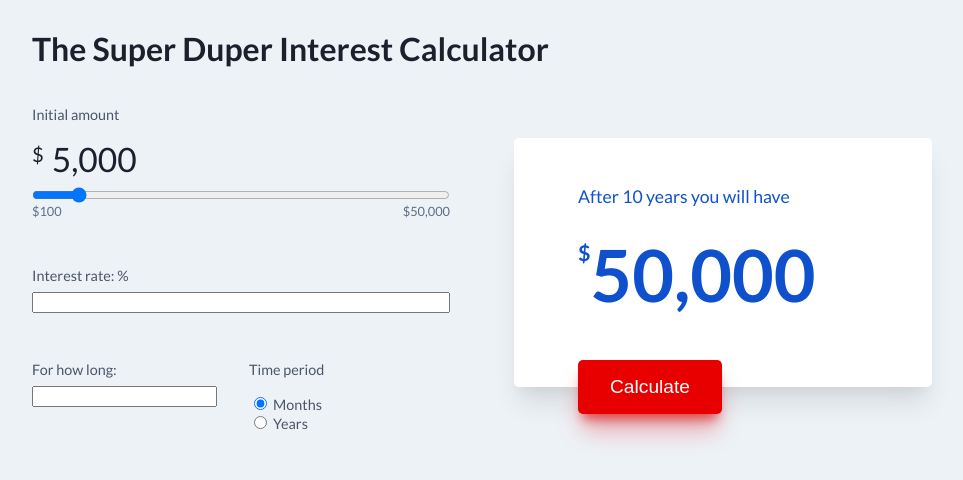
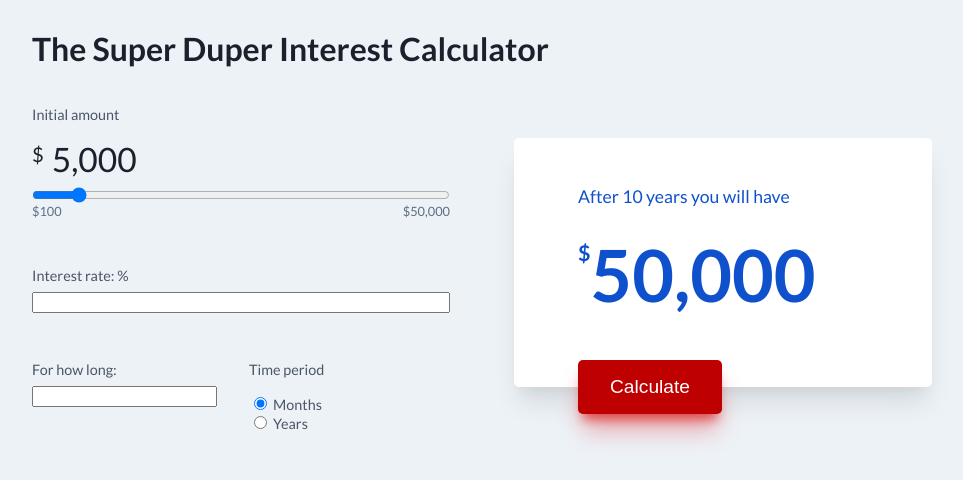
Before and after one commit to chris-tse/interest-loan-demo, a plain HTML site: page index.html in a window 1280 px wide. In both pictures the pointer is over the button "Calculate". Shown: the whole page, without its empty margins (158-1121 px from the left). Drawn offline with Linux system fonts and the light colour scheme.

Commit message:
Add hover and pointer effects to button

```diff
--- a/css/styles.css
+++ b/css/styles.css
@@ -108,6 +108,7 @@ main {
 }
 
 .calculate-button {
+	cursor: pointer;
 	background: #e80000;
 	color: white;
 	border: 0;
@@ -117,3 +118,7 @@ main {
 	transform: translateY(75px);
 	box-shadow: 0 20px 25px -5px rgba(223, 21, 21, 0.37), 0 10px 10px -5px rgba(220, 21, 21, 0.64);
 }
+
+.calculate-button:hover {
+	background: #be0000;
+}
```
